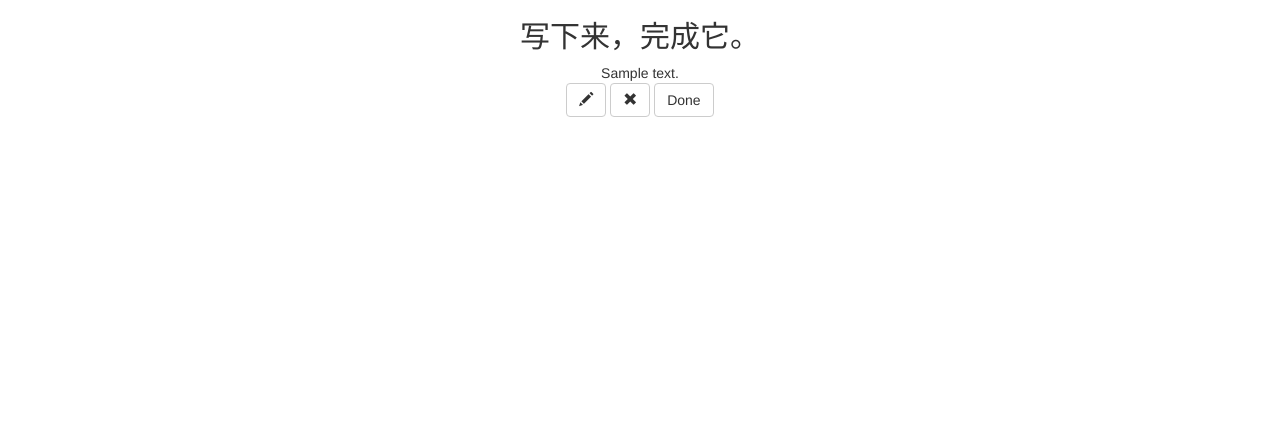
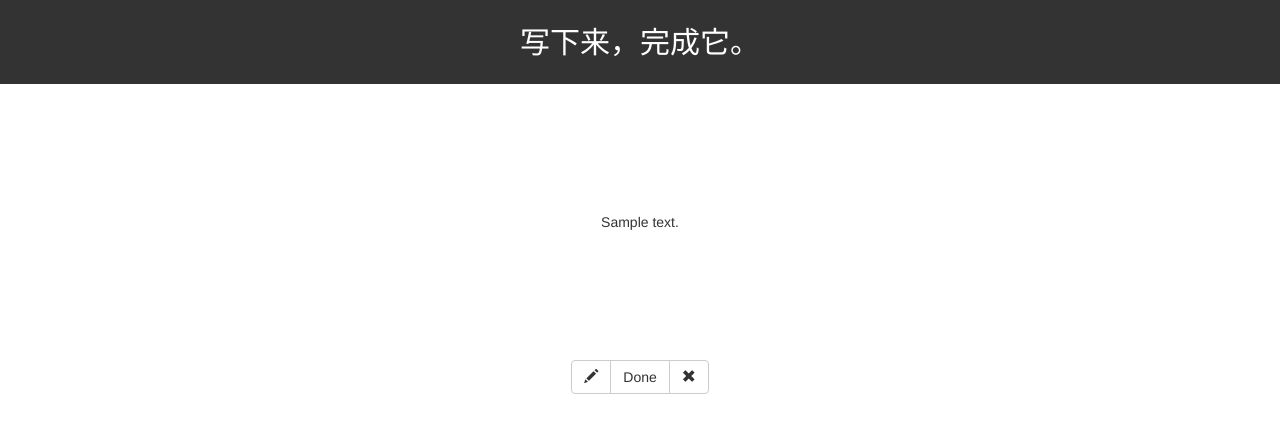
Before and after one commit to helsonxiao/flaglist, a Django app: page /1/ in a window 1280 px wide. Shown: the top 433 px of the page. Run offline with Django 3.2, Linux system fonts and the light colour scheme; a user stored in the database is signed in; tables that the repository leaves empty hold one stand-in row (values such as "Sample post"); some libraries are stand-ins or nearby versions.

Commit message:
some simple style

```diff
--- a/events/static/flaglist.css
+++ b/events/static/flaglist.css
@@ -1,9 +1,34 @@
+* {
+    margin: 0;
+    padding: 0;
+}
+
 .flag-header, .content {
     text-align: center;
 }
 
+.flag-header h2 {
+    background-color: #333;
+    margin: 0;
+    padding: 2%;
+    color: rgba(255, 255, 255, 1);
+}
+
+/* 列表区 */
 ol {
     padding: 0 35%;
+}
+
+li {
+    margin-bottom: 1.5em;
+}
+
+.title, .title:hover {
+    color: #333;
+}
+
+.event-list {
+    margin: 4% 0;
 }
 
 .event-list .btn {
@@ -11,10 +36,20 @@ ol {
     right: 30%;
 }
 
-li {
-    margin-bottom: 1.5em;
-}
-
 .title {
     font-size: 1.5em;
 }
+
+
+/* 内容区 */
+#text {
+    margin: 10% 0;
+}
+
+.new {
+    margin: 4% 0;
+}
+
+.btn-group a, .btn-group a:hover {
+    color: #333;
+}
--- a/events/templates/events/detail.html
+++ b/events/templates/events/detail.html
@@ -2,13 +2,16 @@
 
 {% block content %}
     {% if user.is_authenticated %}
-        {{ event.text }}
-        <p>
-            <a class="btn btn-default" href="{% url 'edit_event' pk=event.pk %}">
-            <span class="glyphicon glyphicon-pencil"></span></a>
-        <a class="btn btn-default" href="{% url 'remove_event' pk=event.pk %}">
-            <span class="glyphicon glyphicon-remove"></span></a>
-        <a class="btn btn-default" href="{% url 'finish_event' pk=event.pk %}">Done</a>
-        </p>
+        <p id="text">{{ event.text }}</p>
+        <div class="btn-group" role="group" aria-label="...">
+          <button type="button" class="btn btn-default">
+              <a href="{% url 'edit_event' pk=event.pk %}">
+            <span class="glyphicon glyphicon-pencil"></span></a></button>
+          <button type="button" class="btn btn-default">
+              <a href="{% url 'finish_event' pk=event.pk %}">Done</a></button>
+            <button type="button" class="btn btn-default">
+              <a href="{% url 'remove_event' pk=event.pk %}">
+            <span class="glyphicon glyphicon-remove"></span></a></button>
+        </div>
     {% endif %}
 {% endblock %}
```
Also changed, not shown: events/templates/events/flaglist.html (renamed from events/templates/events/FlagList.html, +17 -4 lines).
